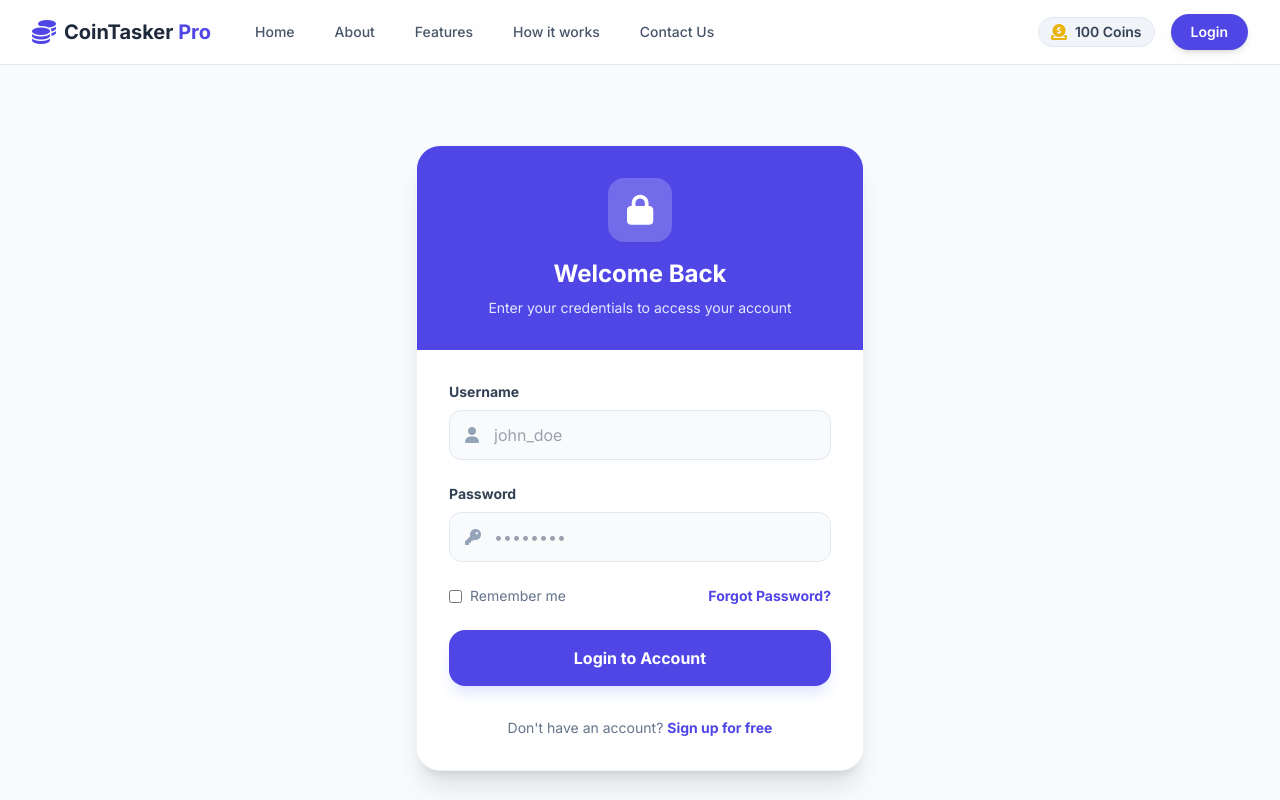
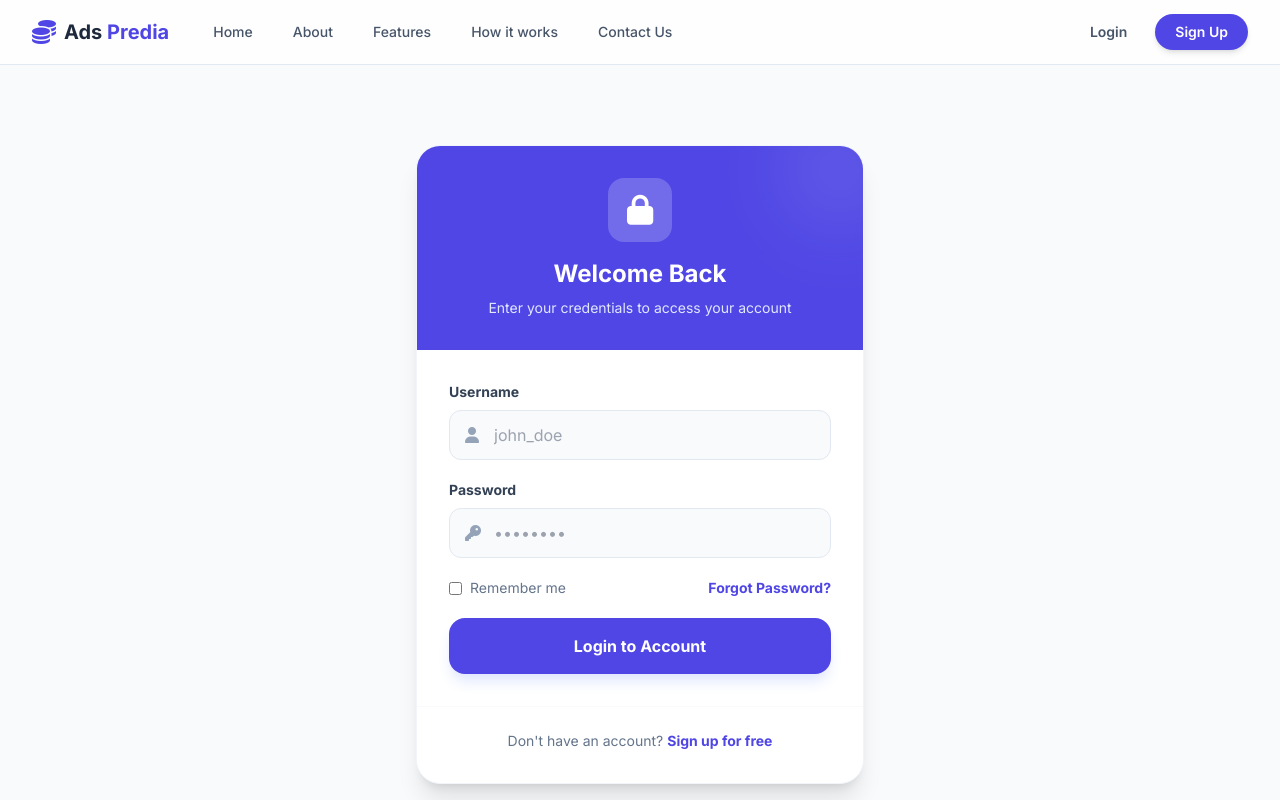
Before and after one commit to itstudiofficial/game, a React (Vite) app: page / in a window 1280 px wide. Both pictures are taken after a click on the button "Login". Shown: the top 800 px of the page. Built offline with nearby package versions, Linux system fonts and the light colour scheme.

Commit message:
refactor: Rename project to Ads Predia
Updates package names, titles, and metadata to reflect the new project name, Ads Predia. This includes changes in `package.json`, `index.html`, `metadata.json`, and various component and page files where the old name "CoinTasker Pro" was used.

```diff
--- a/App.tsx
+++ b/App.tsx
@@ -182,7 +182,7 @@ const App: React.FC = () => {
     return (
       <div className="h-screen w-full flex flex-col items-center justify-center bg-slate-50">
         <i className="fa-solid fa-coins text-indigo-600 text-6xl animate-bounce mb-4"></i>
-        <h2 className="text-xl font-bold text-slate-800">Loading CoinTasker...</h2>
+        <h2 className="text-xl font-bold text-slate-800">Loading Ads Predia...</h2>
       </div>
     );
   }
--- a/components/Navbar.tsx
+++ b/components/Navbar.tsx
@@ -22,7 +22,6 @@ const Navbar: React.FC<NavbarProps> = ({ currentPage, setCurrentPage, user, onLo
   const handleNavClick = (id: string) => {
     setCurrentPage(id);
     setIsOpen(false);
-    // If it's a section on the home page, we can handle scrolling here if needed
     if (['about', 'features', 'how-it-works', 'contact'].includes(id)) {
       setTimeout(() => {
         const element = document.getElementById(id);
@@ -43,7 +42,7 @@ const Navbar: React.FC<NavbarProps> = ({ currentPage, setCurrentPage, user, onLo
               onClick={() => setCurrentPage('home')}
             >
               <i className="fa-solid fa-coins text-indigo-600 text-2xl mr-2"></i>
-              <span className="text-xl font-bold text-slate-800">CoinTasker <span className="text-indigo-600">Pro</span></span>
+              <span className="text-xl font-bold text-slate-800">Ads <span className="text-indigo-600">Predia</span></span>
             </div>
             <div className="hidden lg:ml-8 lg:flex lg:space-x-4">
               {navLinks.map(link => (
@@ -60,39 +59,42 @@ const Navbar: React.FC<NavbarProps> = ({ currentPage, setCurrentPage, user, onLo
             </div>
           </div>
 
-          <div className="hidden md:flex items-center space-x-4">
-            {user.isLoggedIn && (
+          <div className="hidden md:flex items-center space-x-3">
+            {!user.isLoggedIn ? (
+              <>
+                <button
+                  onClick={() => setCurrentPage('login')}
+                  className="text-slate-600 hover:text-indigo-600 px-4 py-2 text-sm font-semibold transition-all"
+                >
+                  Login
+                </button>
+                <button
+                  onClick={() => setCurrentPage('login')}
+                  className="bg-indigo-600 text-white px-5 py-2 rounded-full text-sm font-semibold hover:bg-indigo-700 transition-all shadow-md hover:shadow-lg"
+                >
+                  Sign Up
+                </button>
+              </>
+            ) : (
+              <div className="flex items-center space-x-4">
                  <button
                    onClick={() => setCurrentPage('tasks')}
                    className="text-sm font-semibold text-indigo-600 hover:bg-indigo-50 px-4 py-2 rounded-full transition-all"
                  >
                    Browse Tasks
                  </button>
-            )}
-
-            <div className="flex items-center bg-slate-100 rounded-full px-3 py-1 border border-slate-200">
-              <i className="fa-solid fa-circle-dollar-to-slot text-yellow-500 mr-2"></i>
-              <span className="text-sm font-semibold text-slate-700">{user.coins} Coins</span>
-            </div>
-
-            {!user.isLoggedIn ? (
-              <button
-                onClick={() => setCurrentPage('login')}
-                className="bg-indigo-600 text-white px-5 py-2 rounded-full text-sm font-semibold hover:bg-indigo-700 transition-all shadow-md hover:shadow-lg"
-              >
-                Login
-              </button>
-            ) : (
-              <div className="flex items-center space-x-3">
+                 <div className="h-6 w-px bg-slate-200"></div>
                  <button
                    onClick={() => setCurrentPage('dashboard')}
-                   className="text-sm font-bold text-slate-700 hover:text-indigo-600"
+                   className="text-sm font-bold text-slate-700 hover:text-indigo-600 flex items-center"
                  >
+                   <i className="fa-solid fa-circle-user text-indigo-600 mr-2 text-lg"></i>
                    {user.username}
                  </button>
                  <button
                    onClick={onLogout}
                    className="w-8 h-8 flex items-center justify-center rounded-full text-slate-400 hover:text-red-500 hover:bg-red-50 transition-all"
+                   title="Logout"
                  >
                    <i className="fa-solid fa-right-from-bracket"></i>
                  </button>
@@ -112,8 +114,8 @@ const Navbar: React.FC<NavbarProps> = ({ currentPage, setCurrentPage, user, onLo
       </div>
 
       {isOpen && (
-        <div className="lg:hidden bg-white border-b border-slate-200">
-          <div className="px-2 pt-2 pb-3 space-y-1 sm:px-3">
+        <div className="lg:hidden bg-white border-b border-slate-200 p-4">
+          <div className="space-y-1 mb-4">
             {navLinks.map(link => (
               <button
                 key={link.id}
@@ -123,22 +125,34 @@ const Navbar: React.FC<NavbarProps> = ({ currentPage, setCurrentPage, user, onLo
                 {link.name}
               </button>
             ))}
-            <div className="pt-4 pb-3 border-t border-slate-200">
+          </div>
+          <div className="pt-4 border-t border-slate-200">
              {user.isLoggedIn ? (
                <div className="space-y-2">
+                 <div className="px-3 py-2 flex items-center text-slate-700 font-bold">
+                    <i className="fa-solid fa-circle-user text-indigo-600 mr-2"></i>
+                    {user.username}
+                 </div>
                  <button onClick={() => {setCurrentPage('tasks'); setIsOpen(false);}} className="block w-full text-left px-3 py-2 text-indigo-600 font-bold">Browse Tasks</button>
                  <button onClick={() => {setCurrentPage('dashboard'); setIsOpen(false);}} className="block w-full text-left px-3 py-2 text-slate-600">Dashboard</button>
-                   <button onClick={onLogout} className="block w-full text-left px-3 py-2 text-red-500">Logout</button>
+                 <button onClick={onLogout} className="block w-full text-left px-3 py-2 text-red-500 font-bold">Logout</button>
                </div>
              ) : (
+               <div className="flex flex-col space-y-2">
                  <button
                   onClick={() => { setCurrentPage('login'); setIsOpen(false); }}
                   className="w-full bg-indigo-600 text-white px-5 py-3 rounded-lg text-sm font-semibold"
                 >
-                  Get Started
+                  Create Account
                 </button>
+                <button
+                  onClick={() => { setCurrentPage('login'); setIsOpen(false); }}
+                  className="w-full border border-slate-200 text-slate-600 px-5 py-3 rounded-lg text-sm font-semibold"
+                >
+                  Login
+                </button>
+               </div>
              )}
-            </div>
           </div>
         </div>
       )}
--- a/index.html
+++ b/index.html
@@ -4,7 +4,7 @@
 <head>
     <meta charset="UTF-8">
     <meta name="viewport" content="width=device-width, initial-scale=1.0">
-    <title>CoinTasker Pro | Earn & Advertise</title>
+    <title>Ads Predia | Earn & Advertise</title>
     <script src="https://cdn.tailwindcss.com"></script>
     <link rel="stylesheet" href="https://cdnjs.cloudflare.com/ajax/libs/font-awesome/6.4.0/css/all.min.css">
     <link href="https://fonts.googleapis.com/css2?family=Inter:wght@300;400;500;600;700&display=swap" rel="stylesheet">
@@ -13,6 +13,15 @@
         .glass-nav { background: rgba(255, 255, 255, 0.8); backdrop-filter: blur(10px); }
         .hero-gradient { background: linear-gradient(135deg, #4F46E5 0%, #7C3AED 100%); }
         .card-hover:hover { transform: translateY(-5px); transition: all 0.3s ease; }
+
+        @keyframes shine {
+          100% {
+            left: 125%;
+          }
+        }
+        .animate-shine {
+          animation: shine 0.8s forwards;
+        }
     </style>
 <script type="importmap">
 {
--- a/metadata.json
+++ b/metadata.json
@@ -1,5 +1,5 @@
 {
-  "name": "CoinTasker Pro",
-  "description": "A high-end micro-freelancing and coin-earning platform where users can complete small tasks to earn rewards or create tasks to drive engagement.",
+  "name": "Ads Predia",
+  "description": "A high-end micro-freelancing and advertising platform where users can complete small tasks to earn rewards or create campaigns to drive real engagement.",
   "requestFramePermissions": []
 }
--- a/package.json
+++ b/package.json
@@ -1,5 +1,5 @@
 {
-  "name": "cointasker-pro",
+  "name": "ads-predia",
   "private": true,
   "version": "0.0.0",
   "type": "module",
--- a/pages/Home.tsx
+++ b/pages/Home.tsx
@@ -38,7 +38,7 @@ const Home: React.FC<{ onStart: (p: string) => void }> = ({ onStart }) => {
           <div>
             <h2 className="text-4xl font-bold text-slate-900 mb-6">Empowering Micro-Freelancers Globally</h2>
             <p className="text-lg text-slate-600 mb-6 leading-relaxed">
-              CoinTasker Pro was built with a single mission: to provide a bridge between digital advertisers and global talent looking for small ways to earn.
+              Ads Predia was built with a single mission: to provide a bridge between digital advertisers and global talent looking for small ways to earn.
             </p>
             <p className="text-lg text-slate-600 mb-8 leading-relaxed">
               Whether you're a student looking for pocket money or a digital marketer needing real engagement, our platform ensures fairness, transparency, and instant results.
@@ -119,7 +119,7 @@ const Home: React.FC<{ onStart: (p: string) => void }> = ({ onStart }) => {
           <h2 className="text-4xl font-bold mb-6">Need Help?</h2>
           <p className="text-indigo-100 mb-10 text-lg">Our support team is available 24/7 to assist with your inquiries, payouts, or task disputes.</p>
           <div className="flex flex-col sm:flex-row justify-center items-center space-y-4 sm:space-y-0 sm:space-x-6">
-            <a href="mailto:support@cointasker.pro" className="bg-white text-indigo-600 px-8 py-4 rounded-full font-bold hover:bg-indigo-50 transition-all flex items-center">
+            <a href="mailto:support@adspredia.com" className="bg-white text-indigo-600 px-8 py-4 rounded-full font-bold hover:bg-indigo-50 transition-all flex items-center">
               <i className="fa-solid fa-envelope mr-2"></i> Email Support
             </a>
             <button className="bg-indigo-500 bg-opacity-30 border border-white border-opacity-30 px-8 py-4 rounded-full font-bold hover:bg-opacity-40 transition-all">
--- a/pages/Login.tsx
+++ b/pages/Login.tsx
@@ -6,38 +6,72 @@ interface LoginProps {
 }
 
 const Login: React.FC<LoginProps> = ({ onLogin }) => {
+  const [isRegistering, setIsRegistering] = useState(false);
   const [username, setUsername] = useState('');
+  const [email, setEmail] = useState('');
   const [password, setPassword] = useState('');
   const [isSubmitting, setIsSubmitting] = useState(false);
+  const [emailError, setEmailError] = useState('');
+
+  const validateEmail = (emailStr: string) => {
+    return /^[^\s@]+@[^\s@]+\.[^\s@]+$/.test(emailStr);
+  };
 
   const handleSubmit = (e: React.FormEvent) => {
     e.preventDefault();
-    if (!username || !password) {
-      alert('Please enter both username and password.');
+    setEmailError('');
+
+    if (!username || !password || (isRegistering && !email)) {
+      alert('Please fill in all required fields.');
+      return;
+    }
+
+    if (isRegistering && !validateEmail(email)) {
+      setEmailError('Please enter a valid email address.');
       return;
     }
 
     setIsSubmitting(true);
-    // Simulate API delay
+    // Simulate API delay for both Login and Signup
     setTimeout(() => {
       onLogin(username);
       setIsSubmitting(false);
-    }, 800);
+    }, 1500);
+  };
+
+  const toggleMode = () => {
+    setIsRegistering(!isRegistering);
+    setEmailError('');
+    setUsername('');
+    setEmail('');
+    setPassword('');
   };
 
   return (
     <div className="max-w-7xl mx-auto px-4 py-20 flex justify-center">
       <div className="w-full max-w-md">
-        <div className="bg-white rounded-3xl shadow-xl border border-slate-100 overflow-hidden">
-          <div className="bg-indigo-600 p-8 text-white text-center">
-            <div className="w-16 h-16 bg-white bg-opacity-20 rounded-2xl flex items-center justify-center mx-auto mb-4">
-              <i className="fa-solid fa-lock text-3xl"></i>
+        <div className="bg-white rounded-3xl shadow-xl border border-slate-100 overflow-hidden transition-all duration-500">
+          {/* Header Section */}
+          <div className="bg-indigo-600 p-8 text-white text-center relative overflow-hidden">
+            <div className="relative z-10">
+              <div className="w-16 h-16 bg-white bg-opacity-20 rounded-2xl flex items-center justify-center mx-auto mb-4 animate-in fade-in zoom-in duration-500">
+                <i className={`fa-solid ${isRegistering ? 'fa-user-plus' : 'fa-lock'} text-3xl transition-transform duration-300`}></i>
               </div>
-            <h2 className="text-2xl font-bold">Welcome Back</h2>
-            <p className="text-indigo-100 text-sm mt-2">Enter your credentials to access your account</p>
+              <h2 className="text-2xl font-bold transition-all duration-300">
+                {isRegistering ? 'Create Account' : 'Welcome Back'}
+              </h2>
+              <p className="text-indigo-100 text-sm mt-2">
+                {isRegistering
+                  ? 'Join thousands of earners today'
+                  : 'Enter your credentials to access your account'}
+              </p>
+            </div>
+            {/* Background Decoration */}
+            <div className="absolute -top-10 -right-10 w-32 h-32 bg-white opacity-10 rounded-full blur-2xl"></div>
           </div>
 
-          <form onSubmit={handleSubmit} className="p-8 space-y-6">
+          <form onSubmit={handleSubmit} className="p-8 space-y-5">
+            {/* Username Field */}
             <div>
               <label className="block text-sm font-bold text-slate-700 mb-2">Username</label>
               <div className="relative">
@@ -46,14 +80,47 @@ const Login: React.FC<LoginProps> = ({ onLogin }) => {
                 </span>
                 <input
                   type="text"
+                  disabled={isSubmitting}
                   value={username}
                   onChange={(e) => setUsername(e.target.value)}
                   placeholder="john_doe"
-                  className="w-full pl-11 pr-4 py-3 bg-slate-50 border border-slate-200 rounded-xl focus:ring-2 focus:ring-indigo-500 focus:border-transparent outline-none transition-all"
+                  className="w-full pl-11 pr-4 py-3 bg-slate-50 border border-slate-200 rounded-xl focus:ring-2 focus:ring-indigo-500 focus:border-transparent outline-none transition-all disabled:opacity-50"
+                  required
                 />
               </div>
             </div>
 
+            {/* Email Field (Only for Signup) */}
+            {isRegistering && (
+              <div className="animate-in slide-in-from-top-2 fade-in duration-300">
+                <label className="block text-sm font-bold text-slate-700 mb-2">Email Address</label>
+                <div className="relative">
+                  <span className="absolute inset-y-0 left-0 pl-4 flex items-center text-slate-400">
+                    <i className="fa-solid fa-envelope"></i>
+                  </span>
+                  <input
+                    type="email"
+                    disabled={isSubmitting}
+                    value={email}
+                    onChange={(e) => {
+                      setEmail(e.target.value);
+                      if (emailError) setEmailError('');
+                    }}
+                    placeholder="john@example.com"
+                    className={`w-full pl-11 pr-4 py-3 bg-slate-50 border ${emailError ? 'border-red-500 ring-1 ring-red-100' : 'border-slate-200'} rounded-xl focus:ring-2 ${emailError ? 'focus:ring-red-500' : 'focus:ring-indigo-500'} focus:border-transparent outline-none transition-all disabled:opacity-50`}
+                    required={isRegistering}
+                  />
+                </div>
+                {emailError && (
+                  <p className="text-red-500 text-xs mt-1.5 font-medium flex items-center">
+                    <i className="fa-solid fa-circle-exclamation mr-1"></i>
+                    {emailError}
+                  </p>
+                )}
+              </div>
+            )}
+
+            {/* Password Field */}
             <div>
               <label className="block text-sm font-bold text-slate-700 mb-2">Password</label>
               <div className="relative">
@@ -62,37 +129,68 @@ const Login: React.FC<LoginProps> = ({ onLogin }) => {
                 </span>
                 <input
                   type="password"
+                  disabled={isSubmitting}
                   value={password}
                   onChange={(e) => setPassword(e.target.value)}
                   placeholder="••••••••"
-                  className="w-full pl-11 pr-4 py-3 bg-slate-50 border border-slate-200 rounded-xl focus:ring-2 focus:ring-indigo-500 focus:border-transparent outline-none transition-all"
+                  className="w-full pl-11 pr-4 py-3 bg-slate-50 border border-slate-200 rounded-xl focus:ring-2 focus:ring-indigo-500 focus:border-transparent outline-none transition-all disabled:opacity-50"
+                  required
                 />
               </div>
             </div>
 
+            {/* Options Row for Login */}
+            {!isRegistering && (
               <div className="flex items-center justify-between text-sm">
                 <label className="flex items-center text-slate-500 cursor-pointer">
-                <input type="checkbox" className="rounded text-indigo-600 mr-2 focus:ring-indigo-500" />
+                  <input type="checkbox" disabled={isSubmitting} className="rounded text-indigo-600 mr-2 focus:ring-indigo-500 disabled:opacity-50" />
                   Remember me
                 </label>
                 <a href="#" className="text-indigo-600 font-bold hover:underline">Forgot Password?</a>
               </div>
+            )}
 
+            {/* Terms for Signup */}
+            {isRegistering && (
+              <p className="text-xs text-slate-400 animate-in fade-in duration-500">
+                By signing up, you agree to our <a href="#" className="text-indigo-600 underline hover:text-indigo-700">Terms of Service</a> and <a href="#" className="text-indigo-600 underline hover:text-indigo-700">Privacy Policy</a>.
+              </p>
+            )}
+
+            {/* Submit Button */}
             <button
               type="submit"
               disabled={isSubmitting}
-              className={`w-full py-4 bg-indigo-600 text-white font-bold rounded-2xl hover:bg-indigo-700 transition-all shadow-lg shadow-indigo-100 flex items-center justify-center ${isSubmitting ? 'opacity-70 cursor-not-allowed' : ''}`}
+              className={`group relative w-full py-4 bg-indigo-600 text-white font-bold rounded-2xl hover:bg-indigo-700 transition-all shadow-lg shadow-indigo-100 flex items-center justify-center overflow-hidden ${isSubmitting ? 'bg-indigo-500 cursor-not-allowed' : ''}`}
             >
+              <div className="flex items-center justify-center transition-all duration-300">
                 {isSubmitting ? (
-                <i className="fa-solid fa-circle-notch fa-spin mr-2"></i>
-              ) : null}
-              {isSubmitting ? 'Verifying...' : 'Login to Account'}
+                  <>
+                    <i className="fa-solid fa-circle-notch fa-spin mr-3 text-xl"></i>
+                    <span>{isRegistering ? 'Creating Account...' : 'Verifying...'}</span>
+                  </>
+                ) : (
+                  <span>{isRegistering ? 'Create Account' : 'Login to Account'}</span>
+                )}
+              </div>
+
+              {!isSubmitting && (
+                <div className="absolute top-0 -inset-full h-full w-1/2 z-5 block transform -skew-x-12 bg-gradient-to-r from-transparent via-white to-transparent opacity-20 group-hover:animate-shine" />
+              )}
             </button>
           </form>
 
-          <div className="px-8 pb-8 text-center">
+          {/* Toggle Footer */}
+          <div className="px-8 pb-8 text-center border-t border-slate-50 pt-6">
             <p className="text-slate-500 text-sm">
-              Don't have an account? <a href="#" className="text-indigo-600 font-bold hover:underline">Sign up for free</a>
+              {isRegistering ? 'Already have an account?' : "Don't have an account?"}
+              <button
+                type="button"
+                onClick={() => !isSubmitting && toggleMode()}
+                className={`text-indigo-600 font-bold hover:underline ml-1 focus:outline-none ${isSubmitting ? 'opacity-50 cursor-not-allowed' : ''}`}
+              >
+                {isRegistering ? 'Login here' : 'Sign up for free'}
+              </button>
             </p>
           </div>
         </div>
```
Also changed, not shown: components/Footer.tsx (+8 -8 lines). Lines whose indentation alone changed are shown as unchanged.
